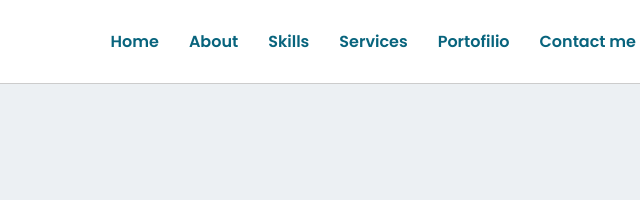
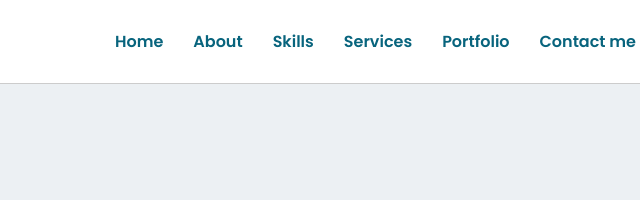
Before and after one commit to Abdelmasieh01/Abdelmasieh01.github.io, a plain HTML site: page index.html in a window 1280 px wide. Shown: the top 200 px of the page, 507-1147 px from the left. Drawn offline with Linux system fonts and the light colour scheme.

Commit message:
edited nav

```diff
--- a/index.html
+++ b/index.html
@@ -26,7 +26,7 @@
                     <li><a href="#about">About</a></li>
                     <li><a href="#skills">Skills</a></li>
                     <li><a href="#services">Services</a></li>
-                    <li><a href="#portfolio">Portofilio</a></li>
+                    <li><a href="#portfolio">Portfolio</a></li>
                     <li><a href="#contact">Contact me</a></li>
                 </ul>
             </nav>
```
